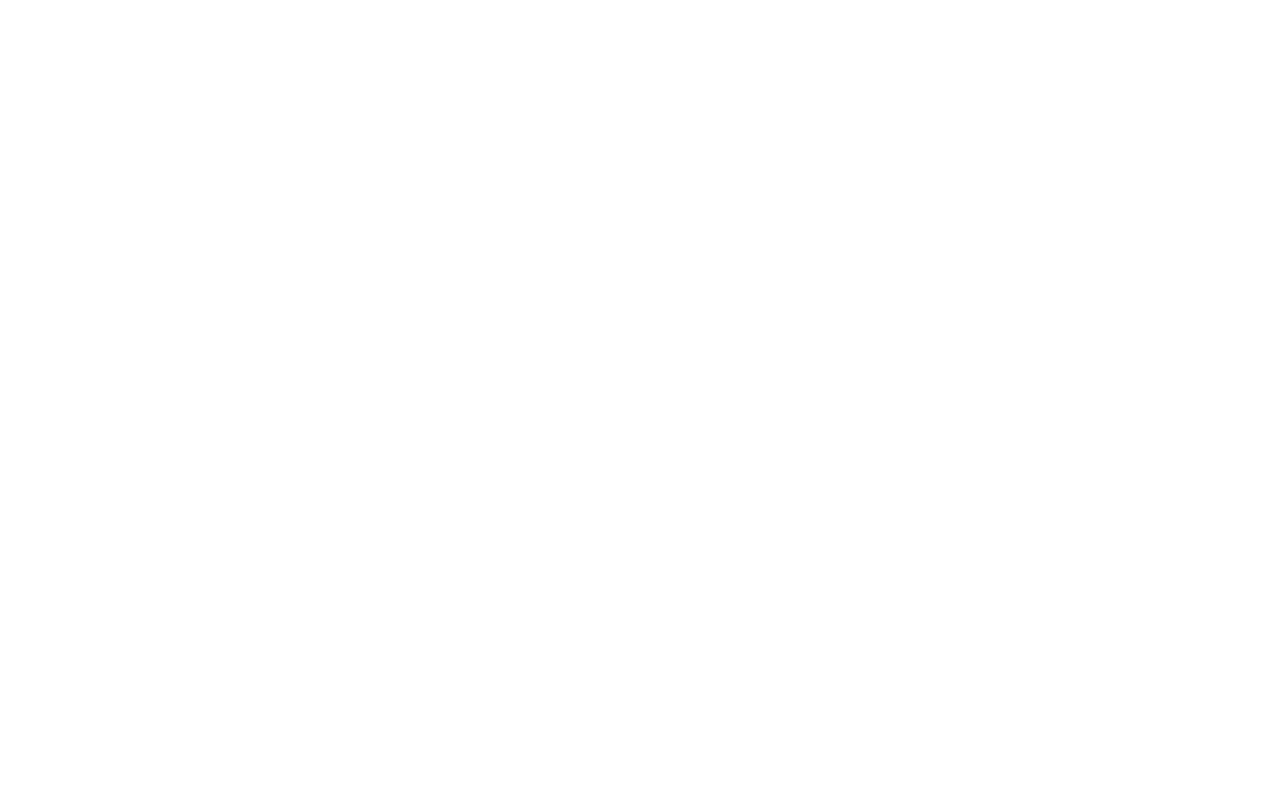
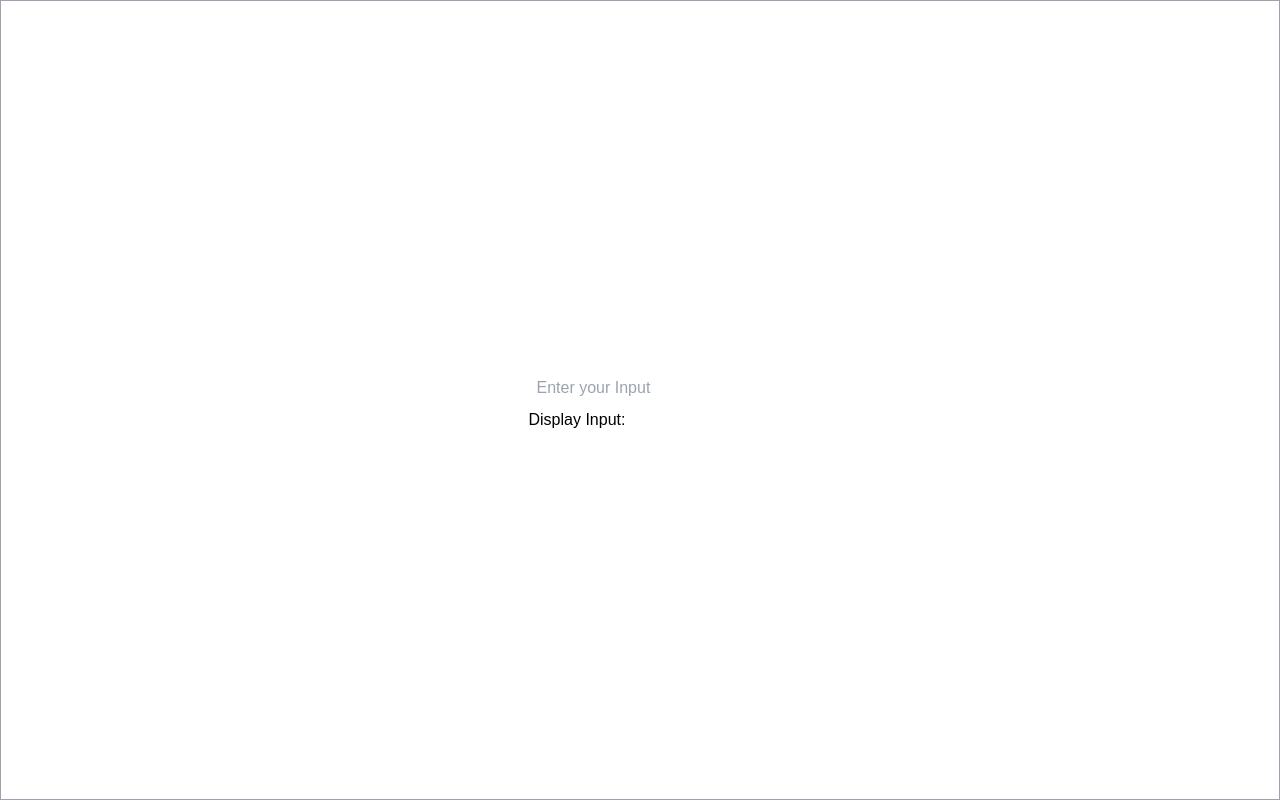
Before and after one commit to AmarKumarShaw/react-practice-small-problems, a Next.js app: page / in a window 1280 px wide. Built offline with nearby package versions, Linux system fonts and the light colour scheme.

Commit message:
UserInput Added

```diff
--- /dev/null
+++ b/app/_components/UserInput.jsx
@@ -0,0 +1,20 @@
+import React from 'react'
+import { useState } from 'react'
+
+const UserInput = () => {
+    const[userInput,setUserInput] = useState("")
+  return (
+    <div>
+        <input
+        className='p-2 rounded-md outline-none '
+        type="text"
+        placeholder='Enter your Input'
+        onChange={(e)=> setUserInput(e.target.value)}
+        />
+
+        <p>Display Input:{userInput}</p>
+    </div>
+  )
+}
+
+export default UserInput
--- a/app/page.tsx
+++ b/app/page.tsx
@@ -1,13 +1,13 @@
 "use client"
 import Image from "next/image";
 import {useState} from "react"
-
+import UserInput from "./_components/UserInput"
 export default function Home() {
 
 
   return (
-   <div>
-
+   <div className="h-screen flex border border-gray-400 justify-center items-center ">
+      <UserInput />
    </div>
   );
 }
```
